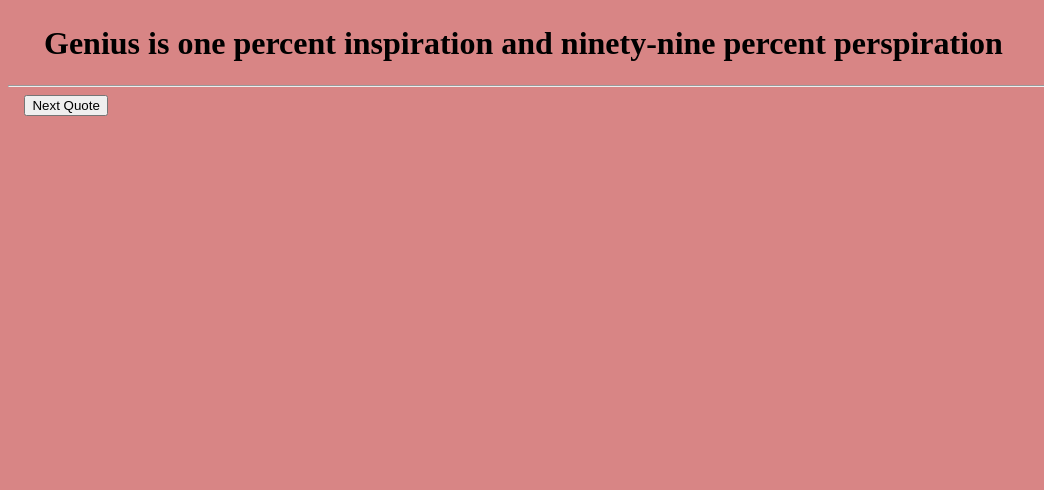
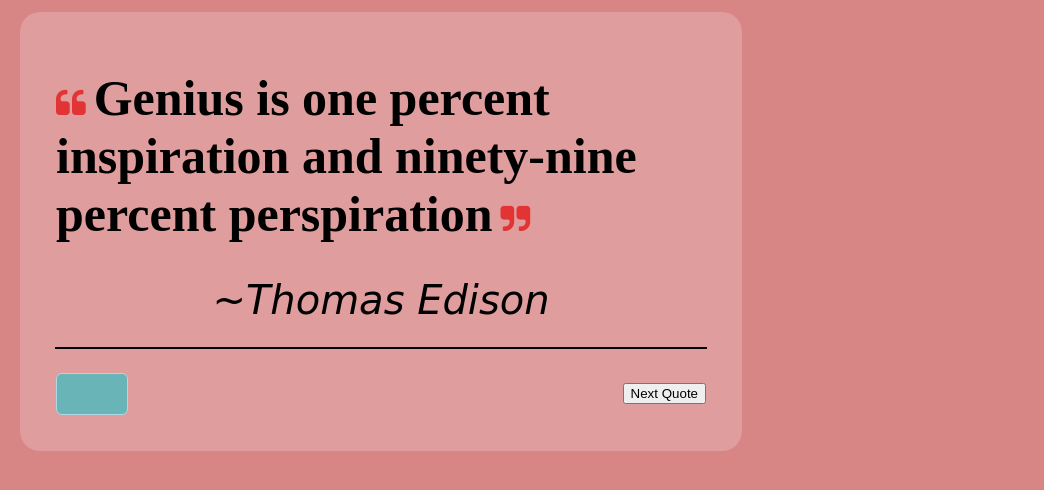
Before and after one commit to Mitiny-code/quote-generator, a plain HTML site: page index.html in a window 1280 px wide. Shown: the whole page, without its empty margins (0-1044 px from the left). Drawn offline with Linux system fonts and the light colour scheme.

Commit message:
perfected my styling

```diff
--- a/index.html
+++ b/index.html
@@ -14,12 +14,12 @@
     <body>
         <div class="container">
             <h1>
-                <i class="fas fa-quote-left"></i>
+                <i class="fa fa-quote-left"></i>
                 <span class="quote" id="quote">Genius is one percent inspiration and ninety-nine percent perspiration</span>
-                <i class="fas fa-quote-right"></i>
+                <i class="fa fa-quote-right"></i>
             </h1>
 
-            <p class="author" id="author"></p>
+            <p class="author" id="author">~Thomas Edison</p>
 
             <hr>
 
--- a/mystyle.css
+++ b/mystyle.css
@@ -6,3 +6,51 @@
 body {
     background-color: rgb(216, 133, 133);
 }
+.container {
+    display: flex;
+    flex-direction: column;
+    align-items: center;
+    margin: 12px;
+    padding: 36px;
+    border-radius: 20px;
+    width: 650px;
+    background-color: rgba(252, 250, 250, 0.2);
+
+}
+.quote {
+    font-size: 50px;
+    text-align: center;
+    font-weight: bolder;
+}
+.author {
+    font-size: 40px;
+    text-align: right;
+    margin: 12px;
+    font-style: italic;
+    font-family: cursive;
+}
+hr {
+    background-color: black;
+    width: 100%;
+    border: 1px solid black;
+    margin: 12px 0;
+}
+.buttons {
+    display: flex;
+    flex-direction: row;
+    justify-content: space-between;
+    align-items: center;
+    width: 100%;
+    margin-top: 12px;
+}
+.twitter {
+    background-color: rgb(104, 180, 182);
+    color: white;
+    text-align: center;
+    font-size: 2.0em;
+    border: 1px solid lightblue;
+    border-radius: 6px;
+    width: 70px;
+    line-height: 42px;
+    height: 40px;
+}
```
